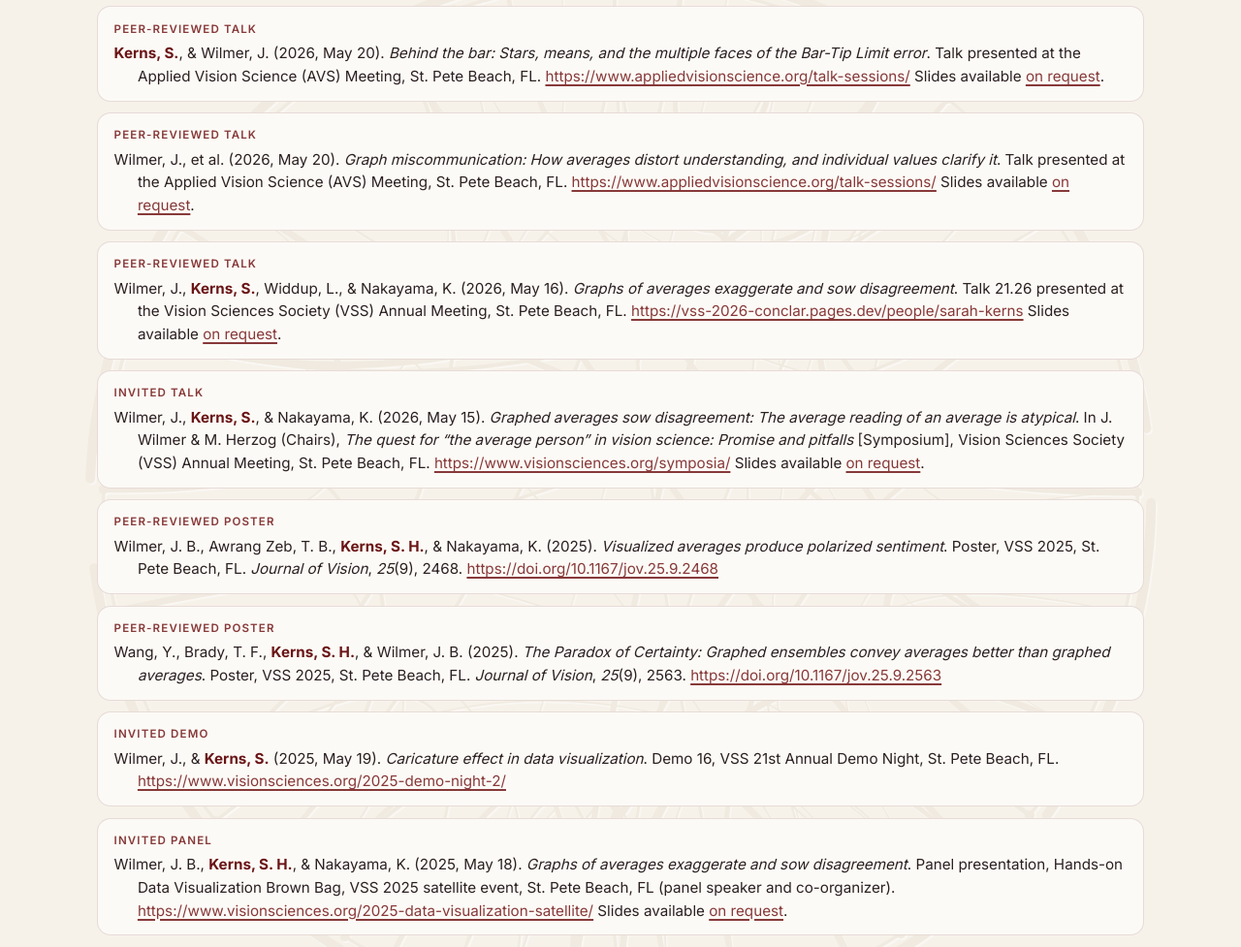
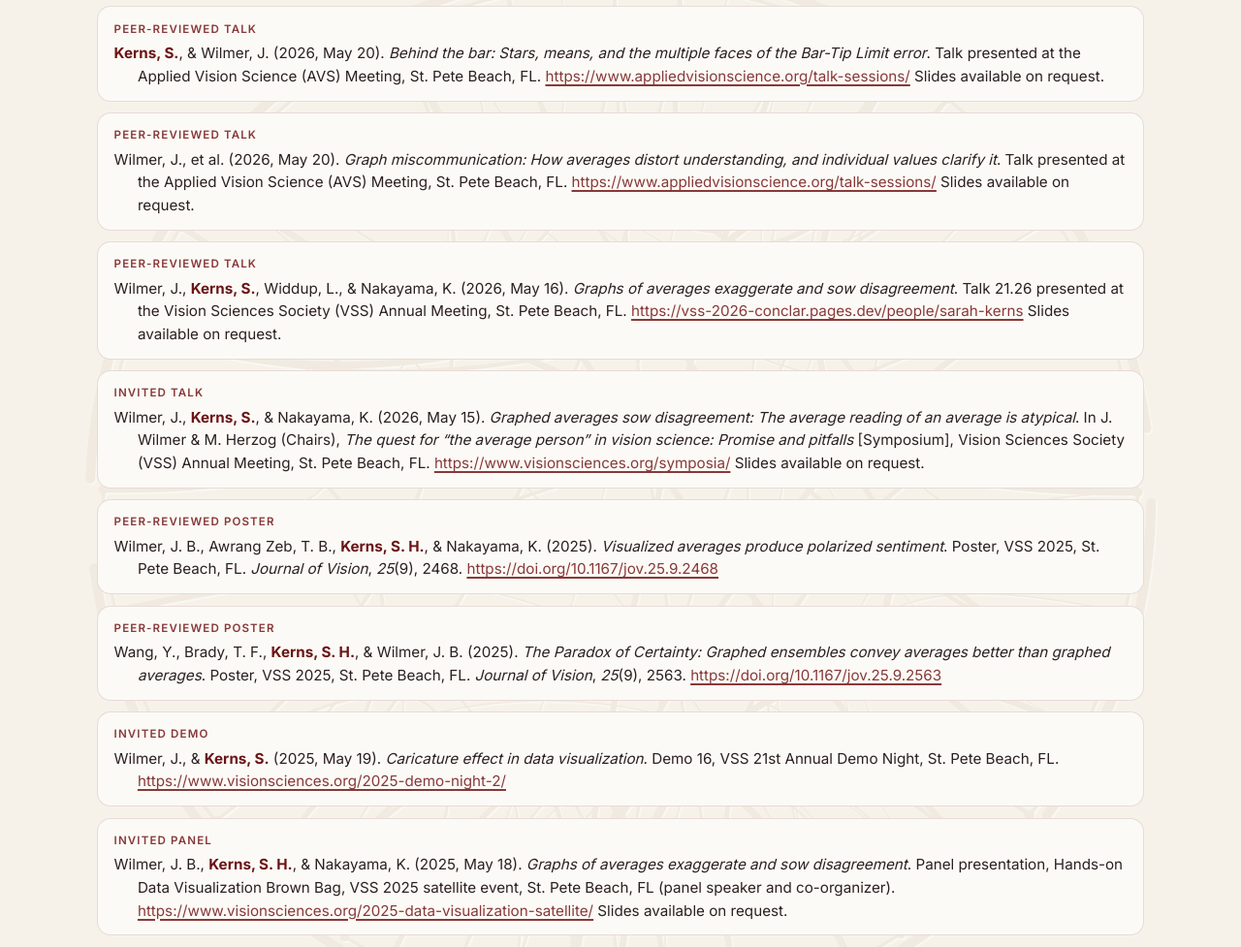
Before and after one commit to Minding-Data/minding-data.github.io, a plain HTML site: page areas/dataviz.html in a window 1280 px wide. Shown: the part 1540-2517 px from the top of the page at 97% size. Drawn offline with Linux system fonts and the light colour scheme.

Commit message:
Available on request: plain text, no link

```diff
--- a/areas/dataviz.html
+++ b/areas/dataviz.html
@@ -52,14 +52,14 @@
   </ol>
   <h3 class="works-h3">Presentations</h3>
   <ol class="pub-list">
-    <li class="pub"><span class="pub-kind">Peer-reviewed talk</span><p class="pub-apa"><strong>Kerns, S.</strong>, &amp; Wilmer, J. (2026, May 20). <i>Behind the bar: Stars, means, and the multiple faces of the Bar-Tip Limit error</i>. Talk presented at the Applied Vision Science (AVS) Meeting, St. Pete Beach, FL. <a href="https://www.appliedvisionscience.org/talk-sessions/" target="_blank" rel="noopener">https://www.appliedvisionscience.org/talk-sessions/</a> Slides available <a href="mailto:sarah.kerns.science@gmail.com?subject=Slides%20request%3A%20Behind%20the%20bar%3A%20Stars%2C%20means%2C%20and%20the%20multiple%20faces%20of%20the%20Bar-Tip%20Limit%20error">on request</a>.</p></li>
-    <li class="pub"><span class="pub-kind">Peer-reviewed talk</span><p class="pub-apa">Wilmer, J., et al. (2026, May 20). <i>Graph miscommunication: How averages distort understanding, and individual values clarify it</i>. Talk presented at the Applied Vision Science (AVS) Meeting, St. Pete Beach, FL. <a href="https://www.appliedvisionscience.org/talk-sessions/" target="_blank" rel="noopener">https://www.appliedvisionscience.org/talk-sessions/</a> Slides available <a href="mailto:sarah.kerns.science@gmail.com?subject=Slides%20request%3A%20Graph%20miscommunication%3A%20How%20averages%20distort%20understanding%2C%20and%20individual%20values%20clarify%20it">on request</a>.</p></li>
-    <li class="pub"><span class="pub-kind">Peer-reviewed talk</span><p class="pub-apa">Wilmer, J., <strong>Kerns, S.</strong>, Widdup, L., &amp; Nakayama, K. (2026, May 16). <i>Graphs of averages exaggerate and sow disagreement</i>. Talk 21.26 presented at the Vision Sciences Society (VSS) Annual Meeting, St. Pete Beach, FL. <a href="https://vss-2026-conclar.pages.dev/people/sarah-kerns" target="_blank" rel="noopener">https://vss-2026-conclar.pages.dev/people/sarah-kerns</a> Slides available <a href="mailto:sarah.kerns.science@gmail.com?subject=Slides%20request%3A%20Graphs%20of%20averages%20exaggerate%20and%20sow%20disagreement">on request</a>.</p></li>
-    <li class="pub"><span class="pub-kind">Invited talk</span><p class="pub-apa">Wilmer, J., <strong>Kerns, S.</strong>, &amp; Nakayama, K. (2026, May 15). <i>Graphed averages sow disagreement: The average reading of an average is atypical</i>. In J. Wilmer &amp; M. Herzog (Chairs), <i>The quest for “the average person” in vision science: Promise and pitfalls</i> [Symposium], Vision Sciences Society (VSS) Annual Meeting, St. Pete Beach, FL. <a href="https://www.visionsciences.org/symposia/" target="_blank" rel="noopener">https://www.visionsciences.org/symposia/</a> Slides available <a href="mailto:sarah.kerns.science@gmail.com?subject=Slides%20request%3A%20Graphed%20averages%20sow%20disagreement%3A%20The%20average%20reading%20of%20an%20average%20is%20atypical">on request</a>.</p></li>
+    <li class="pub"><span class="pub-kind">Peer-reviewed talk</span><p class="pub-apa"><strong>Kerns, S.</strong>, &amp; Wilmer, J. (2026, May 20). <i>Behind the bar: Stars, means, and the multiple faces of the Bar-Tip Limit error</i>. Talk presented at the Applied Vision Science (AVS) Meeting, St. Pete Beach, FL. <a href="https://www.appliedvisionscience.org/talk-sessions/" target="_blank" rel="noopener">https://www.appliedvisionscience.org/talk-sessions/</a> Slides available on request.</p></li>
+    <li class="pub"><span class="pub-kind">Peer-reviewed talk</span><p class="pub-apa">Wilmer, J., et al. (2026, May 20). <i>Graph miscommunication: How averages distort understanding, and individual values clarify it</i>. Talk presented at the Applied Vision Science (AVS) Meeting, St. Pete Beach, FL. <a href="https://www.appliedvisionscience.org/talk-sessions/" target="_blank" rel="noopener">https://www.appliedvisionscience.org/talk-sessions/</a> Slides available on request.</p></li>
+    <li class="pub"><span class="pub-kind">Peer-reviewed talk</span><p class="pub-apa">Wilmer, J., <strong>Kerns, S.</strong>, Widdup, L., &amp; Nakayama, K. (2026, May 16). <i>Graphs of averages exaggerate and sow disagreement</i>. Talk 21.26 presented at the Vision Sciences Society (VSS) Annual Meeting, St. Pete Beach, FL. <a href="https://vss-2026-conclar.pages.dev/people/sarah-kerns" target="_blank" rel="noopener">https://vss-2026-conclar.pages.dev/people/sarah-kerns</a> Slides available on request.</p></li>
+    <li class="pub"><span class="pub-kind">Invited talk</span><p class="pub-apa">Wilmer, J., <strong>Kerns, S.</strong>, &amp; Nakayama, K. (2026, May 15). <i>Graphed averages sow disagreement: The average reading of an average is atypical</i>. In J. Wilmer &amp; M. Herzog (Chairs), <i>The quest for “the average person” in vision science: Promise and pitfalls</i> [Symposium], Vision Sciences Society (VSS) Annual Meeting, St. Pete Beach, FL. <a href="https://www.visionsciences.org/symposia/" target="_blank" rel="noopener">https://www.visionsciences.org/symposia/</a> Slides available on request.</p></li>
     <li class="pub"><span class="pub-kind">Peer-reviewed poster</span><p class="pub-apa">Wilmer, J. B., Awrang Zeb, T. B., <strong>Kerns, S. H.</strong>, &amp; Nakayama, K. (2025). <i>Visualized averages produce polarized sentiment</i>. Poster, VSS 2025, St. Pete Beach, FL. <i>Journal of Vision</i>, <i>25</i>(9), 2468. <a href="https://doi.org/10.1167/jov.25.9.2468" target="_blank" rel="noopener">https://doi.org/10.1167/jov.25.9.2468</a></p></li>
     <li class="pub"><span class="pub-kind">Peer-reviewed poster</span><p class="pub-apa">Wang, Y., Brady, T. F., <strong>Kerns, S. H.</strong>, &amp; Wilmer, J. B. (2025). <i>The Paradox of Certainty: Graphed ensembles convey averages better than graphed averages</i>. Poster, VSS 2025, St. Pete Beach, FL. <i>Journal of Vision</i>, <i>25</i>(9), 2563. <a href="https://doi.org/10.1167/jov.25.9.2563" target="_blank" rel="noopener">https://doi.org/10.1167/jov.25.9.2563</a></p></li>
     <li class="pub"><span class="pub-kind">Invited demo</span><p class="pub-apa">Wilmer, J., &amp; <strong>Kerns, S.</strong> (2025, May 19). <i>Caricature effect in data visualization</i>. Demo 16, VSS 21st Annual Demo Night, St. Pete Beach, FL. <a href="https://www.visionsciences.org/2025-demo-night-2/" target="_blank" rel="noopener">https://www.visionsciences.org/2025-demo-night-2/</a></p></li>
-    <li class="pub"><span class="pub-kind">Invited panel</span><p class="pub-apa">Wilmer, J. B., <strong>Kerns, S. H.</strong>, &amp; Nakayama, K. (2025, May 18). <i>Graphs of averages exaggerate and sow disagreement</i>. Panel presentation, Hands-on Data Visualization Brown Bag, VSS 2025 satellite event, St. Pete Beach, FL (panel speaker and co-organizer). <a href="https://www.visionsciences.org/2025-data-visualization-satellite/" target="_blank" rel="noopener">https://www.visionsciences.org/2025-data-visualization-satellite/</a> Slides available <a href="mailto:sarah.kerns.science@gmail.com?subject=Slides%20request%3A%20Graphs%20of%20averages%20exaggerate%20and%20sow%20disagreement">on request</a>.</p></li>
+    <li class="pub"><span class="pub-kind">Invited panel</span><p class="pub-apa">Wilmer, J. B., <strong>Kerns, S. H.</strong>, &amp; Nakayama, K. (2025, May 18). <i>Graphs of averages exaggerate and sow disagreement</i>. Panel presentation, Hands-on Data Visualization Brown Bag, VSS 2025 satellite event, St. Pete Beach, FL (panel speaker and co-organizer). <a href="https://www.visionsciences.org/2025-data-visualization-satellite/" target="_blank" rel="noopener">https://www.visionsciences.org/2025-data-visualization-satellite/</a> Slides available on request.</p></li>
     <li class="pub"><span class="pub-kind">Peer-reviewed poster</span><p class="pub-apa">Wilmer, J., &amp; <strong>Kerns, S.</strong> (2022). <i>How bar graphs deceive: Readout-based measurement reveals three fallacies</i>. Poster, VSS 2022. <i>Journal of Vision</i>, <i>22</i>(14), 3968. <a href="https://doi.org/10.1167/jov.22.14.3968" target="_blank" rel="noopener">https://doi.org/10.1167/jov.22.14.3968</a></p></li>
     <li class="pub"><span class="pub-kind">Peer-reviewed poster</span><p class="pub-apa">Lee, J. Y., <strong>Kerns, S.</strong>, &amp; Wilmer, J. (2022). <i>Bar graphs of mean values produce inflated and variable estimates of effect size</i>. Poster, VSS 2022. <i>Journal of Vision</i>, <i>22</i>(14), 4432. <a href="https://doi.org/10.1167/jov.22.14.4432" target="_blank" rel="noopener">https://doi.org/10.1167/jov.22.14.4432</a></p></li>
     <li class="pub"><span class="pub-kind">Invited demo</span><p class="pub-apa">Wilmer, J., &amp; <strong>Kerns, S. H.</strong> (2022). <i>The caricature effect in graphical communication</i>. Demo, VSS 2022 Demo Night. <a href="https://www.visionsciences.org/2022-demo-night/" target="_blank" rel="noopener">https://www.visionsciences.org/2022-demo-night/</a></p></li>
```
Also changed, not shown: areas/borrelia.html (+2 -2 lines), areas/face-perception.html (+2 -2 lines), areas/teaching.html (+1 -1 lines), areas/trauma.html (+1 -1 lines).
